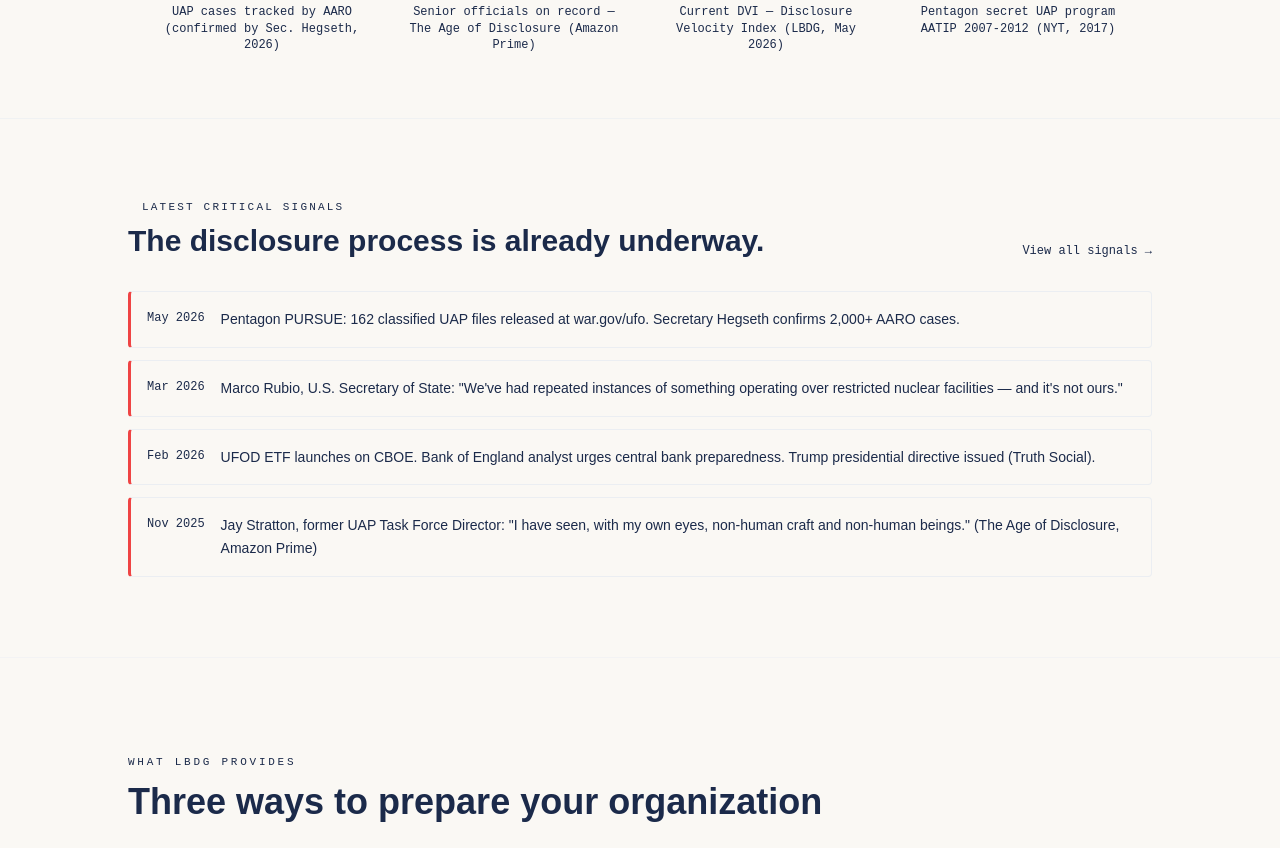
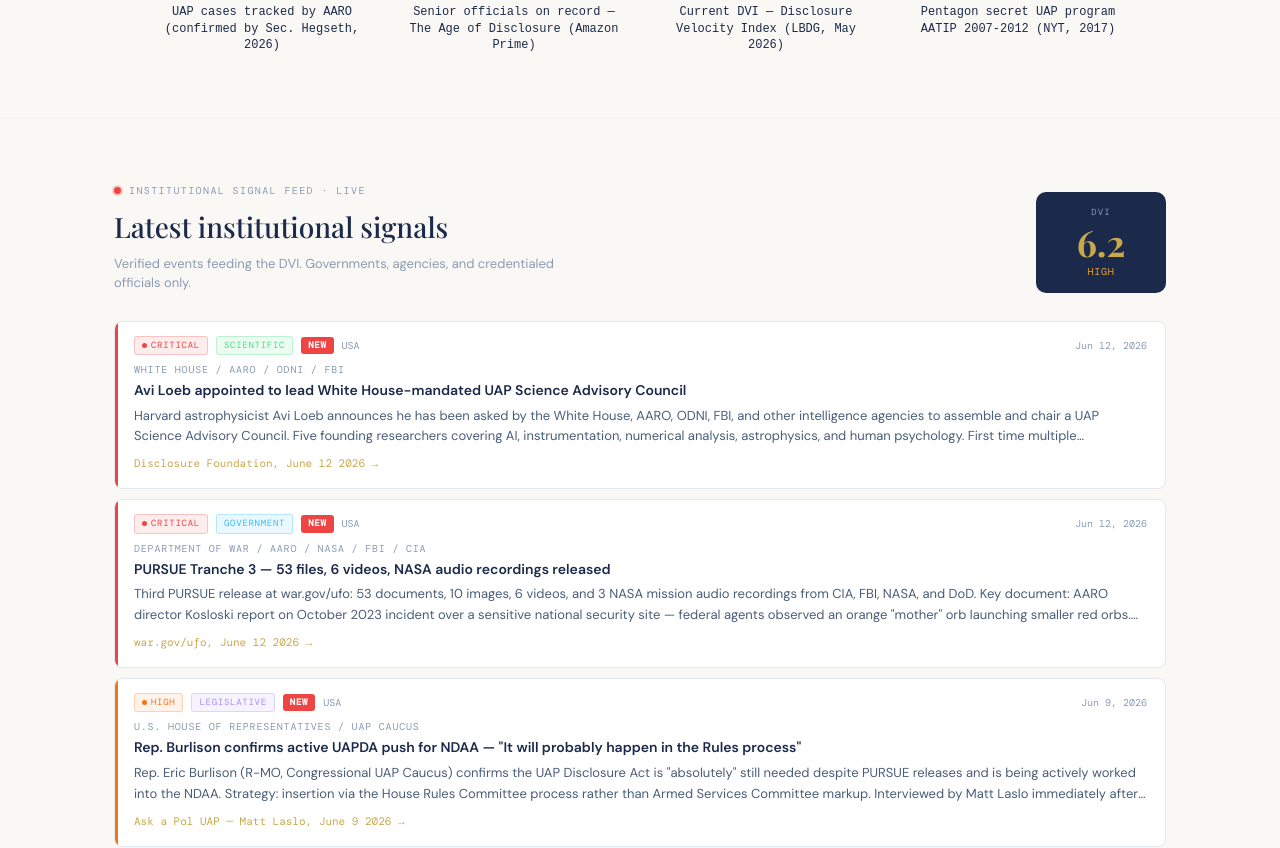
Before and after one commit to lbdgGit/DisclosureHub, a Next.js app in the folder disclosure-hub-starter/: page / in a window 1280 px wide. Shown: the part 905-1753 px from the top of the page. Built offline with nearby package versions, Linux system fonts and the light colour scheme; a web font is replaced by a local one.

Commit message:
Update page.tsx

```diff
--- a/disclosure-hub-starter/app/page.tsx
+++ b/disclosure-hub-starter/app/page.tsx
@@ -1,6 +1,7 @@
 import Link from 'next/link';
 import { ArrowRight, Radio, AlertTriangle, Wrench, FileText, TrendingUp } from 'lucide-react';
 import type { Metadata } from 'next';
+import { InstitutionalSignals } from '@/components/InstitutionalSignals';
 
 export const metadata: Metadata = {
   title: 'LBDG — Leadership Bureau for Disclosure Guidance',
@@ -56,13 +57,6 @@
   },
 ];
 
-const SIGNALS_PREVIEW = [
-  { date: 'May 2026',  text: 'Pentagon PURSUE: 162 classified UAP files released at war.gov/ufo. Secretary Hegseth confirms 2,000+ AARO cases.', strength: 'critical' },
-  { date: 'Mar 2026',  text: 'Marco Rubio, U.S. Secretary of State: "We\'ve had repeated instances of something operating over restricted nuclear facilities — and it\'s not ours."', strength: 'critical' },
-  { date: 'Feb 2026',  text: 'UFOD ETF launches on CBOE. Bank of England analyst urges central bank preparedness. Trump presidential directive issued (Truth Social).', strength: 'critical' },
-  { date: 'Nov 2025',  text: 'Jay Stratton, former UAP Task Force Director: "I have seen, with my own eyes, non-human craft and non-human beings." (The Age of Disclosure, Amazon Prime)', strength: 'critical' },
-];
-
 export default function HomePage() {
   return (
     <>
@@ -80,7 +74,7 @@
             <span className="inline-flex items-center gap-1.5 px-3 py-1.5 rounded-full border border-signal/30 bg-signal/10">
               <span className="w-1.5 h-1.5 rounded-full bg-signal animate-pulse" />
               <span className="text-2xs font-mono font-600 text-signal tracking-[0.2em] uppercase" style={{ fontFamily: 'JetBrains Mono, monospace' }}>
-                Signal active — DVI 7.0 — Pre-Disclosure
+                Signal active — DVI 6.2 — HIGH
               </span>
             </span>
           </div>
@@ -141,33 +135,8 @@
         </div>
       </section>
 
-      {/* SIGNAL PREVIEW */}
-      <section className="py-16 sm:py-20 px-4 sm:px-6">
-        <div className="max-w-5xl mx-auto">
-          <div className="flex flex-col sm:flex-row sm:items-end sm:justify-between gap-3 mb-8">
-            <div>
-              <div className="flex items-center gap-2 mb-2">
-                <span className="w-1.5 h-1.5 rounded-full bg-signal animate-pulse" />
-                <span className="text-2xs font-mono text-signal tracking-[0.2em] uppercase" style={{ fontFamily: 'JetBrains Mono, monospace' }}>Latest Critical Signals</span>
-              </div>
-              <h2 className="font-display text-xl sm:text-3xl font-700 text-bright" style={{ fontFamily: 'Syne, sans-serif', fontWeight: 700 }}>
-                The disclosure process is already underway.
-              </h2>
-            </div>
-            <Link href="/signals" className="text-xs font-mono text-signal hover:text-signal/80 transition-colors shrink-0" style={{ fontFamily: 'JetBrains Mono, monospace' }}>
-              View all signals →
-            </Link>
-          </div>
-          <div className="flex flex-col gap-3">
-            {SIGNALS_PREVIEW.map((s, i) => (
-              <div key={i} className="flex gap-3 sm:gap-4 p-4 rounded border border-border/60 bg-surface/30 hover:bg-surface/60 transition-colors" style={{ borderLeft: '3px solid #EF4444' }}>
-                <span className="font-mono text-xs text-muted whitespace-nowrap pt-0.5 shrink-0" style={{ fontFamily: 'JetBrains Mono, monospace' }}>{s.date}</span>
-                <p className="text-sm text-body/90 leading-relaxed" style={{ fontFamily: 'Syne, sans-serif' }}>{s.text}</p>
-              </div>
-            ))}
-          </div>
-        </div>
-      </section>
+      {/* INSTITUTIONAL SIGNALS */}
+      <InstitutionalSignals />
 
       {/* 3 PILLARS */}
       <section className="py-16 sm:py-24 px-4 sm:px-6 border-t border-border/30">
```
